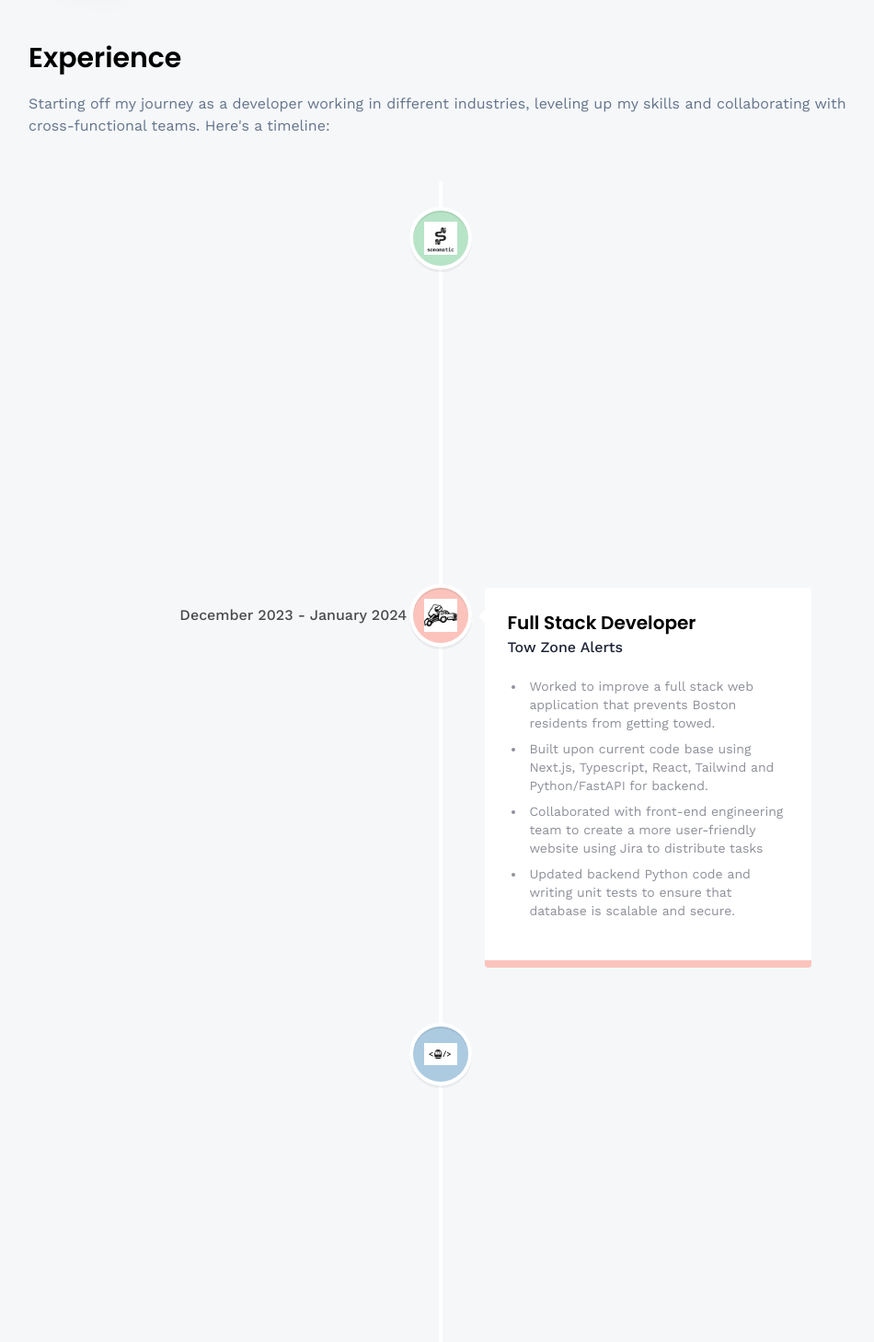
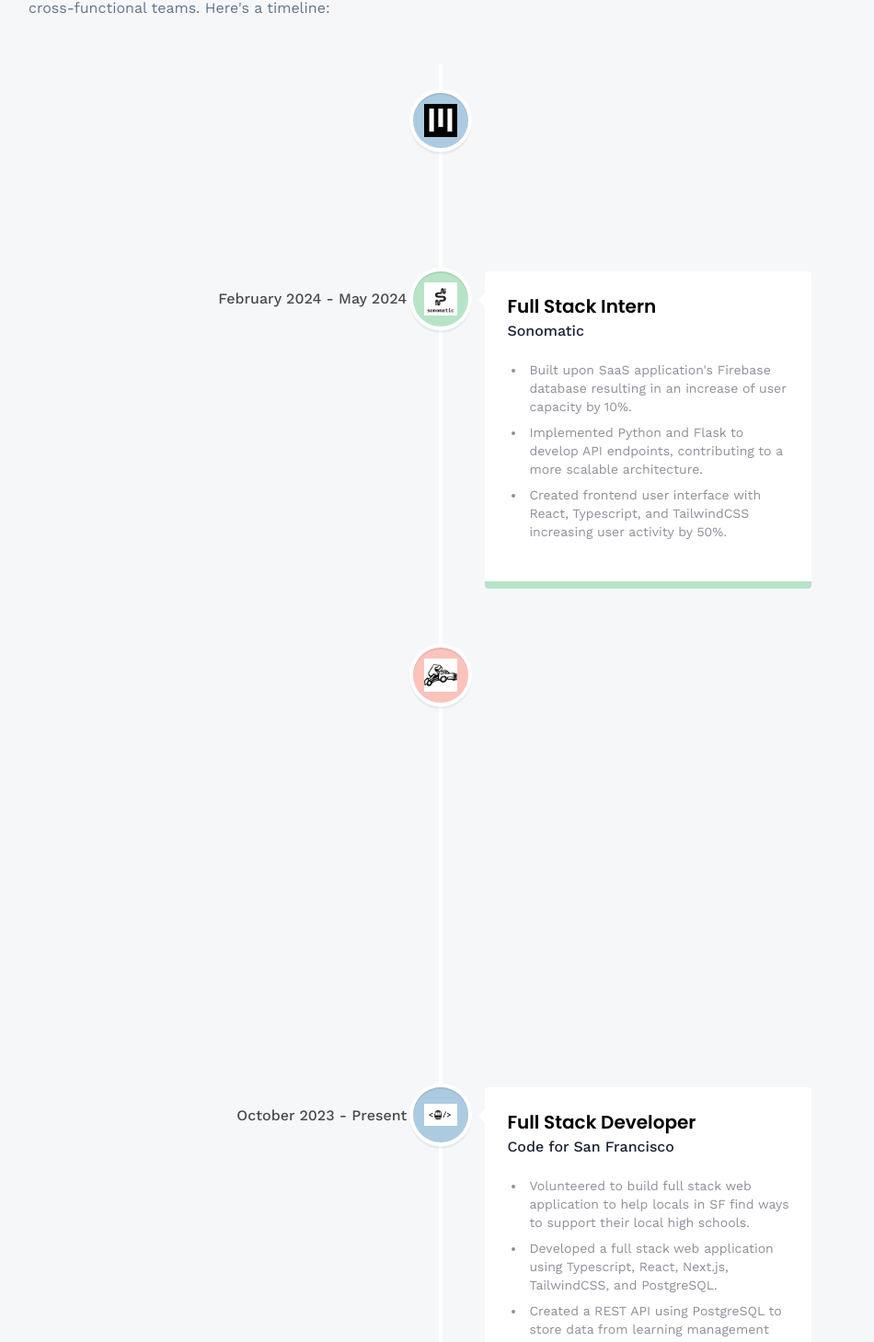
Before and after one commit to emily020kim/3d-portfolio, a React (Vite) app: page /about in a window 1280 px wide. Shown: the part 795-2254 px from the top of the page at 92% size, without its empty margins (161-1111 px from the left). Built offline with nearby package versions, Linux system fonts and the light colour scheme; no server answers.

Commit message:
update experience

```diff
--- a/src/constants/index.js
+++ b/src/constants/index.js
@@ -20,8 +20,7 @@ import shoe from "../assets/icons/shoe.svg";
 import youtube from "../assets/icons/youtube.svg";
 import pin from '../assets/icons/pin.png';
 import bank from "../assets/icons/bank.png";
-import java from "../assets/icons/java.png";
-import goodhealth from '../assets/icons/goodhealth.jpg';
+import um from "../assets/icons/um.png";
 import sonomatic from '../assets/icons/sonomatic.jpg';
 
 
@@ -96,25 +95,29 @@ export const skills = [
         name: "TypeScript",
         type: "Frontend",
     },
-    {
-        imageUrl: java,
-        name: "Java",
-        type: "Backend",
-    }
 ];
 
 export const experiences = [
+    {
+        title: "Upcoming Web UI Intern",
+        company_name: "UnitedMasters | Translation",
+        icon: um,
+        iconBg: "#accbe1",
+        date: "June 2024 - August 2024",
+        points: [
+
+        ],
+    },
     {
         title: "Full Stack Intern",
         company_name: "Sonomatic",
         icon: sonomatic,
         iconBg: "#b7e4c7",
-        date: "February 2024 - Present",
+        date: "February 2024 - May 2024",
         points: [
-            "Building upon SaaS application's large-scale database resulting in an increase of user capacity by 10%.",
-            "Implementing Python and Flask to develop API endpoints, contributing to a more scalable architecture.",
-            "Creating frontend user interface with React, Typescript, and TailwindCSS increasing user activity by 50%."
-
+            "Built upon SaaS application's Firebase database resulting in an increase of user capacity by 10%.",
+            "Implemented Python and Flask to develop API endpoints, contributing to a more scalable architecture.",
+            "Created frontend user interface with React, Typescript, and TailwindCSS increasing user activity by 50%."
         ],
     },
     {
@@ -137,10 +140,10 @@ export const experiences = [
         iconBg: "#accbe1",
         date: "October 2023 - Present",
         points: [
-            "Volunteering to build full stack web application to help locals in SF find ways to support their local high schools.",
-            "Developing a full stack web application using Typescript, React, Next.js, TailwindCSS, and PostgreSQL.",
-            "Creating a REST API using PostgreSQL to store data from learning management systems.",
-            "Collaborating with a cross-functional team of 10+ using Kanban, GitHub and pair programming.",
+            "Volunteered to build full stack web application to help locals in SF find ways to support their local high schools.",
+            "Developed a full stack web application using Typescript, React, Next.js, TailwindCSS, and PostgreSQL.",
+            "Created a REST API using PostgreSQL to store data from learning management systems.",
+            "Collaborated with a cross-functional team of 10+ using Kanban, GitHub and pair programming.",
         ],
     }
 ];
```
Also changed, not shown: src/assets/icons/um.png (added).
